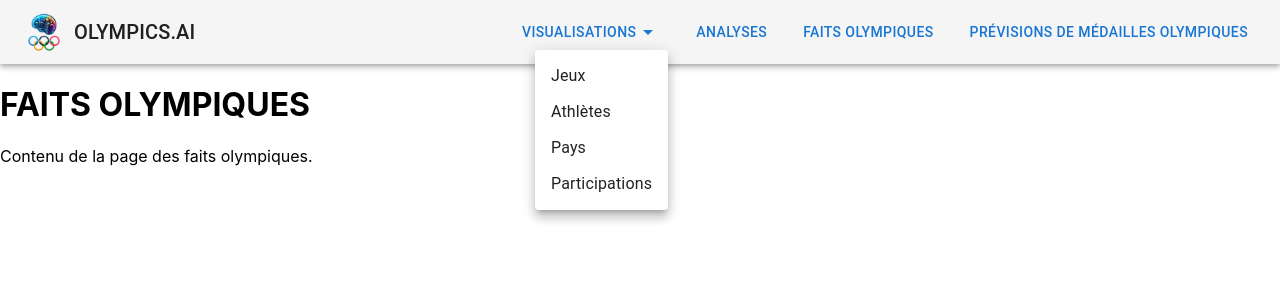
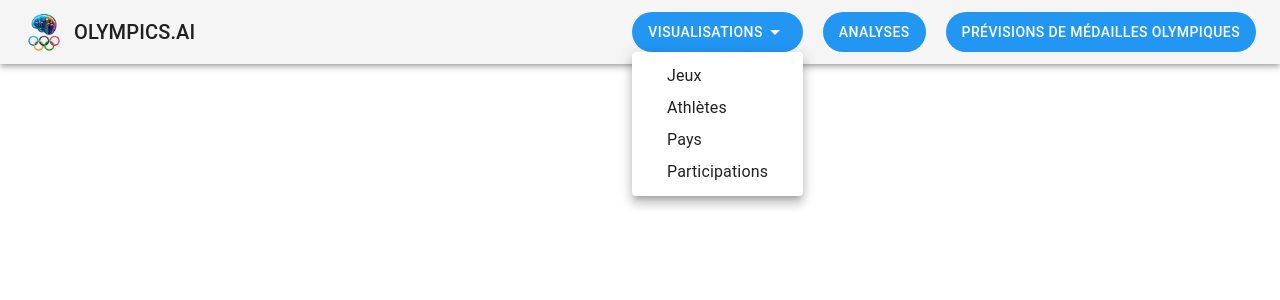
Before and after one commit to fabien5525/IPSSI_hackathon_equipe_9, a React (Create React App) app in the folder hackathon_front/: page /olympic-facts in a window 1280 px wide. Both pictures are taken after a click on the button "VISUALISATIONS". Shown: the top 300 px of the page. Built offline with nearby package versions, Linux system fonts and the light colour scheme; the HTML template or start-up script is replaced by a standard one.

Commit message:
front modif

```diff
--- a/hackathon_front/package.json
+++ b/hackathon_front/package.json
@@ -7,6 +7,7 @@
     "@emotion/styled": "^11.11.5",
     "@mui/icons-material": "^5.15.18",
     "@mui/material": "^5.15.18",
+    "@mui/styles": "^5.15.18",
     "@testing-library/jest-dom": "^5.17.0",
     "@testing-library/react": "^13.4.0",
     "@testing-library/user-event": "^13.5.0",
--- a/hackathon_front/src/App.js
+++ b/hackathon_front/src/App.js
@@ -3,7 +3,6 @@ import { BrowserRouter as Router, Route, Routes } from 'react-router-dom';
 import Navbar from './components/Navbar';
 import Home from './pages/Home';
 import Analysis from './pages/Analysis';
-import OlympicFacts from './pages/OlympicFacts';
 import MedalPredictions from './pages/MedalPredictions';
 import Games from './pages/Games';
 import Athletes from './pages/Athletes';
@@ -22,7 +21,6 @@ function App() {
           <Route path="/countries" element={<Countries />} />
           <Route path="/participations" element={<Participations />} />
           <Route path="/analysis" element={<Analysis />} />
-          <Route path="/olympic-facts" element={<OlympicFacts />} />
           <Route path="/olympic-medal-predictions" element={<MedalPredictions />} />
         </Routes>
       </div>
--- a/hackathon_front/src/components/Navbar.js
+++ b/hackathon_front/src/components/Navbar.js
@@ -28,10 +28,27 @@ const useStyles = {
   navButton: {
     marginLeft: '20px',
   },
+  customButton: {
+    marginLeft: '20px',
+    borderRadius: '20px', // Ajoute des coins arrondis
+    padding: '8px 16px', // Augmente la taille des boutons
+    backgroundColor: '#2196f3', // Couleur de fond bleue
+    color: 'white', // Couleur du texte blanc
+    '&:hover': {
+      backgroundColor: '#0d8bf2', // Couleur de fond au survol
+    },
+  },
+  menuItem: {
+    borderRadius: '20px',
+    padding: '4px 35px',
+    '&:hover': {
+      backgroundColor: '#0d8bf2',
+    },
+  },
 };
 
 const NavbarButton = styled(Button)(({ theme }) => ({
-  marginLeft: '20px',
+  ...useStyles.customButton,
 }));
 
 function Navbar() {
@@ -79,13 +96,40 @@ function Navbar() {
             open={Boolean(anchorEl)}
             onClose={handleClose}
           >
-            <MenuItem onClick={handleClose} component={Link} to="/games">Jeux</MenuItem>
-            <MenuItem onClick={handleClose} component={Link} to="/athletes">Athlètes</MenuItem>
-            <MenuItem onClick={handleClose} component={Link} to="/countries">Pays</MenuItem>
-            <MenuItem onClick={handleClose} component={Link} to="/participations">Participations</MenuItem>
+            <MenuItem
+              onClick={handleClose}
+              component={Link}
+              to="/games"
+              sx={useStyles.menuItem}
+            >
+              Jeux
+            </MenuItem>
+            <MenuItem
+              onClick={handleClose}
+              component={Link}
+              to="/athletes"
+              sx={useStyles.menuItem}
+            >
+              Athlètes
+            </MenuItem>
+            <MenuItem
+              onClick={handleClose}
+              component={Link}
+              to="/countries"
+              sx={useStyles.menuItem}
+            >
+              Pays
+            </MenuItem>
+            <MenuItem
+              onClick={handleClose}
+              component={Link}
+              to="/participations"
+              sx={useStyles.menuItem}
+            >
+              Participations
+            </MenuItem>
           </Menu>
           <NavbarButton component={Link} to="/analysis">ANALYSES</NavbarButton>
-          <NavbarButton component={Link} to="/olympic-facts">FAITS OLYMPIQUES</NavbarButton>
           <NavbarButton component={Link} to="/olympic-medal-predictions">PRÉVISIONS DE MÉDAILLES OLYMPIQUES</NavbarButton>
         </div>
       </Toolbar>
--- a/hackathon_front/src/pages/OlympicFacts.js
+++ /dev/null
@@ -1,12 +0,0 @@
-import React from 'react';
-
-function OlympicFacts() {
-  return (
-    <div>
-      <h1>FAITS OLYMPIQUES</h1>
-      <p>Contenu de la page des faits olympiques.</p>
-    </div>
-  );
-}
-
-export default OlympicFacts;
```
Also changed, not shown: 1 other file (tests, documents, lock files or other folders).
